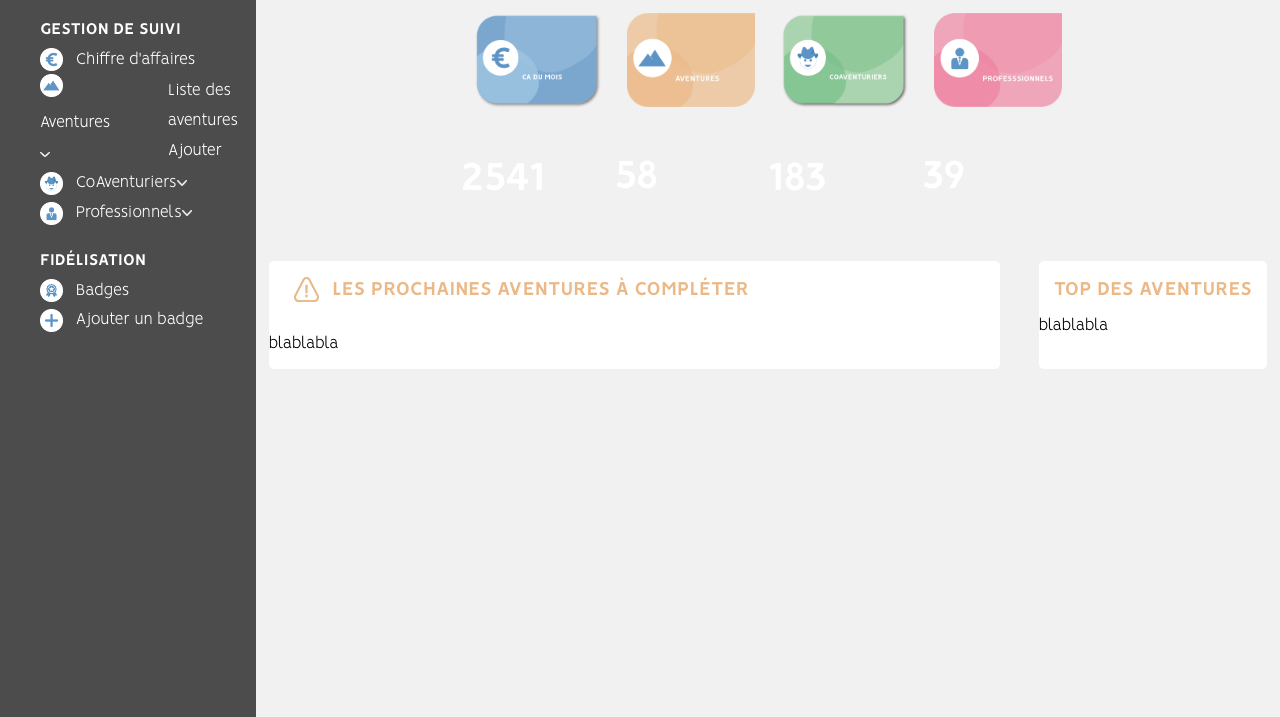
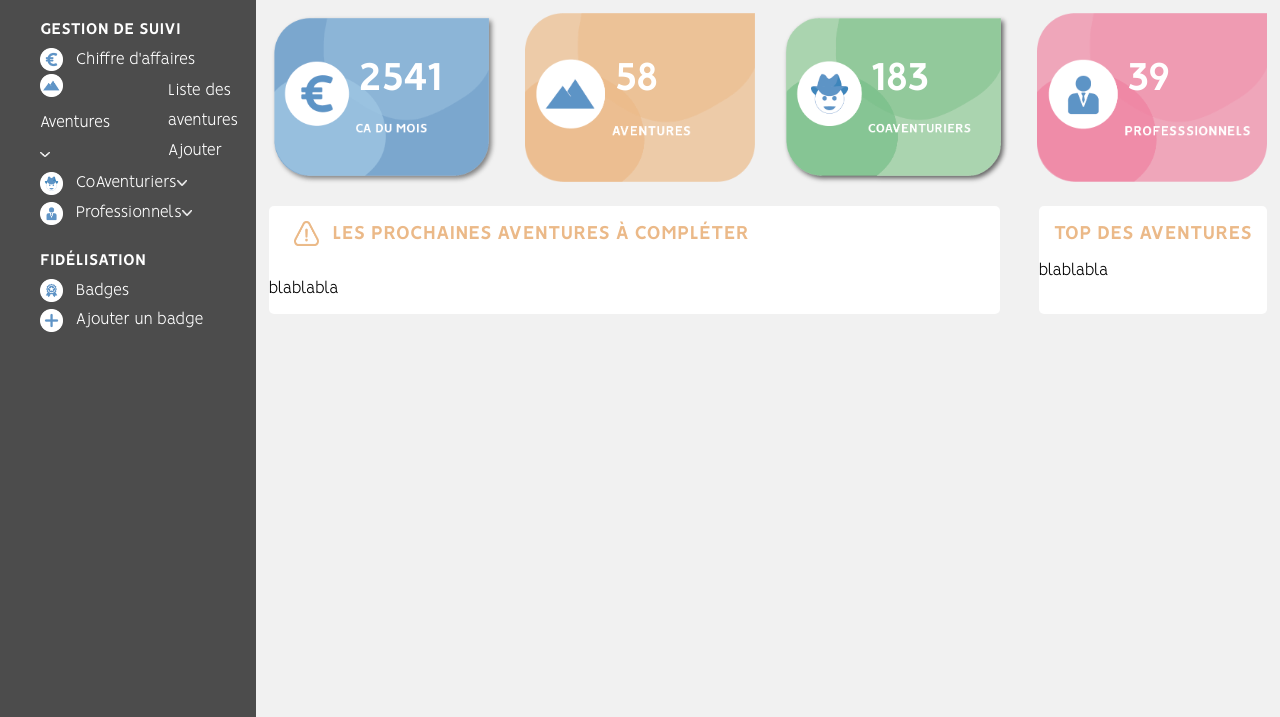
Before and after one commit to Mathilde-Garin/crm-coaventure, a plain HTML site: page index.html in a window 1280 px wide. Shown: the part 83-800 px from the top of the page. Drawn offline with Linux system fonts and the light colour scheme.

Commit message:
maj css carreChiffres

```diff
--- a/styles.css
+++ b/styles.css
@@ -111,22 +111,21 @@ section {
 
 #carreChiffres1, #carreChiffres2, #carreChiffres3, #carreChiffres4 {
     color: white;
+    position: relative;
 }
 
 #focusChiffres img {
     margin-left: 1vw;
     margin-right: 1vw;
-    width: 10vw;
-    height: auto;
-    position: relative;
-    z-index: 1;
+    width: 18vw;
 }
 
 .texteChiffres {
     font-weight: bold;
     font-size: 2.5em;
-    position: relative;
-    z-index: 2;
+    position: absolute;
+    top: 0;
+    left: 8vw;
 }
 
     /* ********************* 2 - PROCHAINES AVENTURES ********************* */
```
